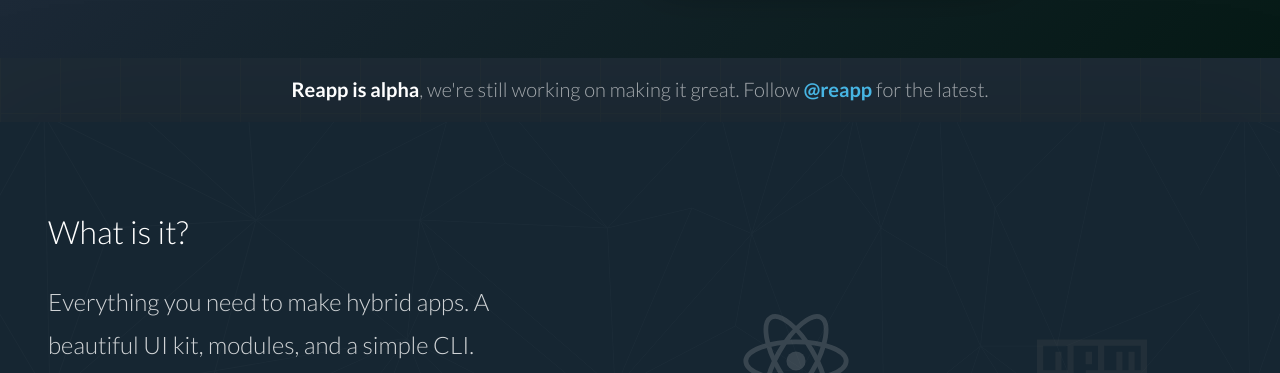
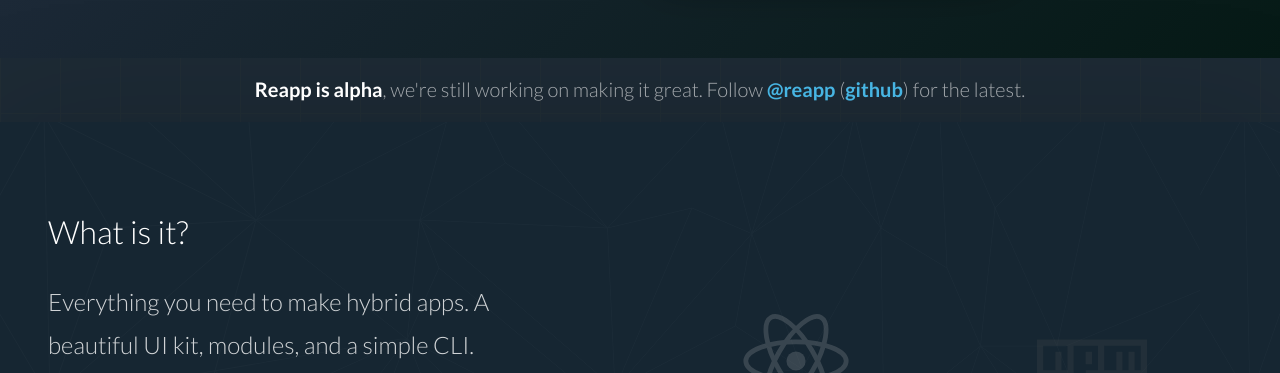
Before and after one commit to reapp/oldreapp..github.io, a website: page index.html in a window 1280 px wide. Shown: the part 727-1100 px from the top of the page. Drawn offline with Linux system fonts and the light colour scheme.

Commit message:
github links

```diff
--- a/index.html
+++ b/index.html
@@ -93,7 +93,7 @@
     <div class="col-xs-12">
       <p>
         <strong>Reapp is alpha</strong>, we're still working on making it great.
-        Follow <a href="https://twitter.com/reapp">@reapp</a> for the latest.
+        Follow <a href="https://twitter.com/reapp">@reapp</a> (<a href="https://github.com/reapp/reapp">github</a>) for the latest.
       </p>
     </div>
   </div>
```
Also changed, not shown: pages/index.html (+1 -1 lines).
